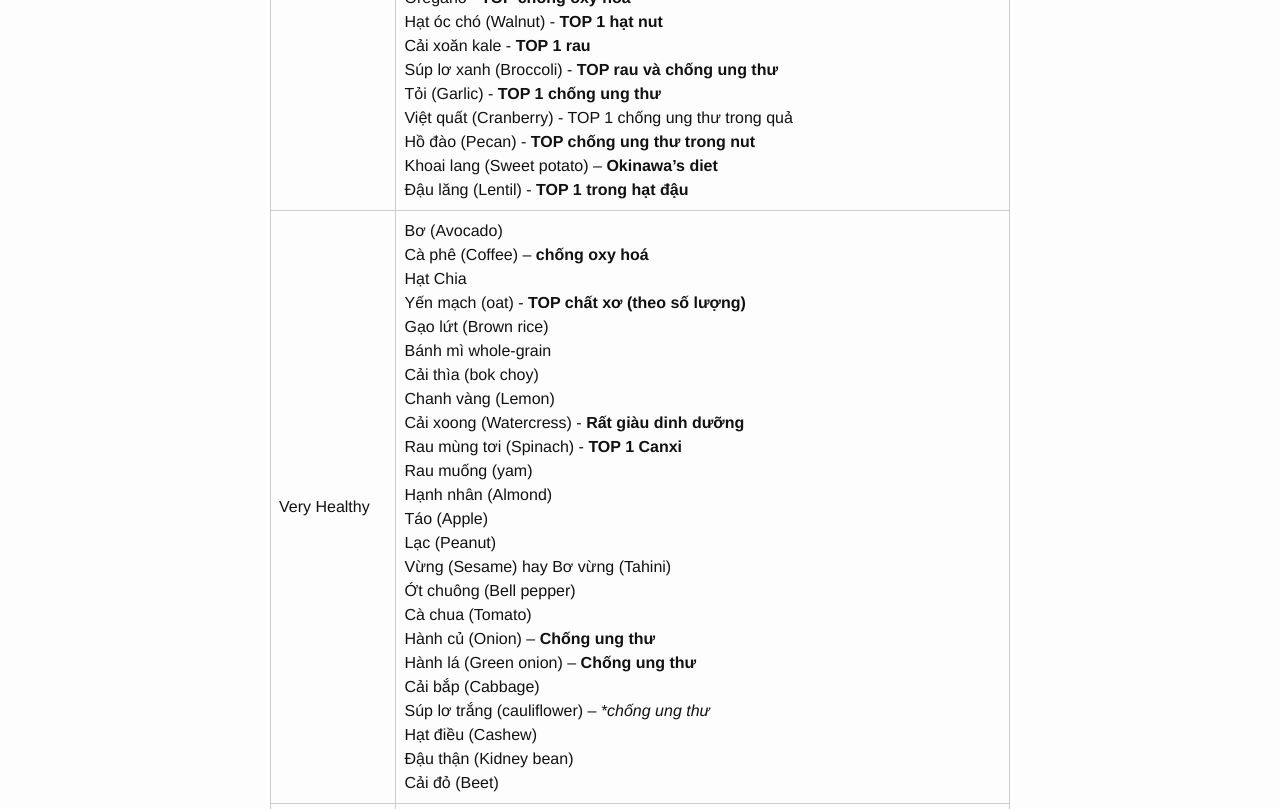
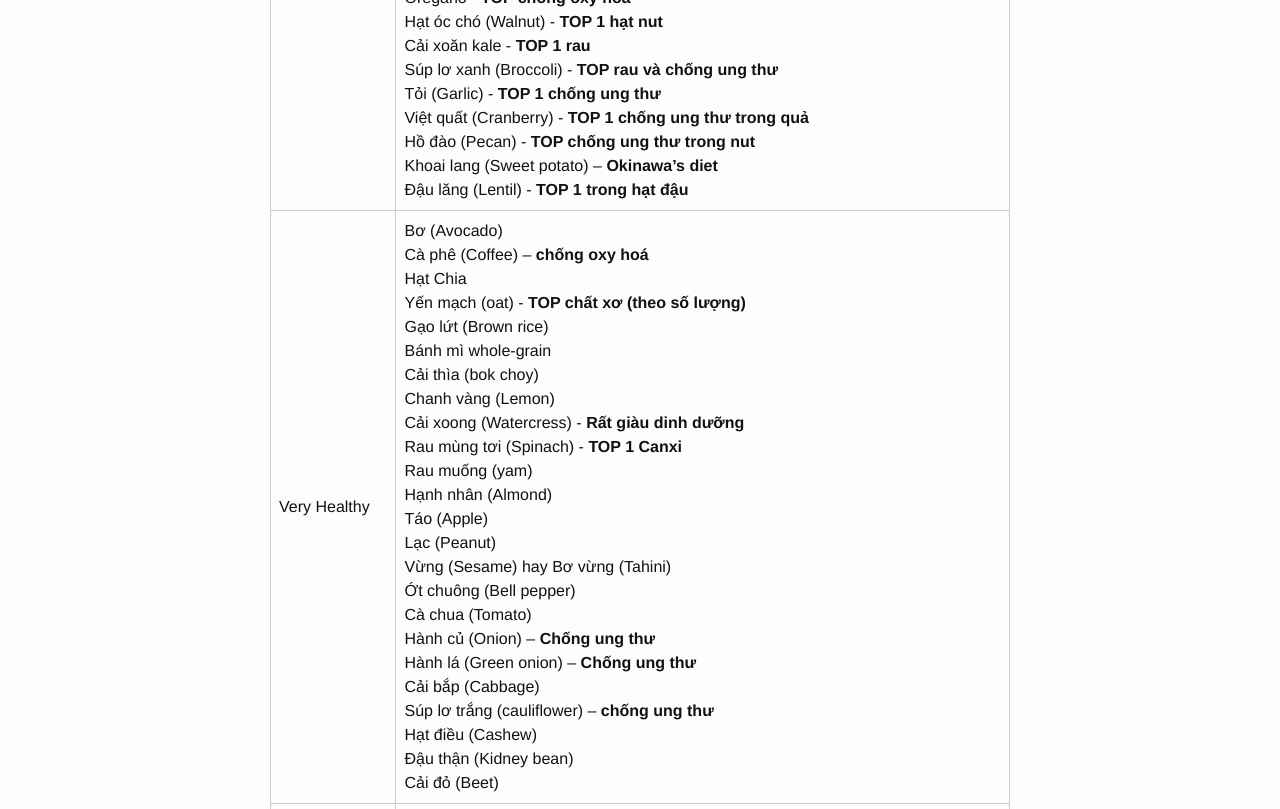
Before and after one commit to 7c78/7c78.github.io, a Jekyll site: the page built from _posts/2019-11-22-health.markdown, in a window 1280 px wide and 1400 px high, scrolled down 5017 px. Shown: the part 151-960 px from the top of the window. Built offline with Jekyll 4.4.1, drawn with Linux system fonts in a browser that asks for light colours; our own code applies the rules of GitHub Pages for plain Markdown files.

```diff
--- a/_posts/2019-11-22-health.markdown
+++ b/_posts/2019-11-22-health.markdown
@@ -155,9 +155,9 @@ lượng cao so với các đồ ăn bình thường mà chỉ một lượng nh
 chống viêm (anti-inflammatory), và chứa nhiều vitamin và khoáng chất.
 
 |-|-|
-| Superfood      | Quả Amla - **TOP 1 trong tất cả các loại đồ ăn**<br>Hạt lanh xay (Ground Flaxseed) - **TOP 2 (Top hạt seed)**<br>Trà xanh và Matcha - **TOP 3 (top antioxidant)**<br>Bột cacao (Cocoa powder) - **Top bổ não**<br>Bột đinh hương (Clove) - **Top gia vị**<br>Astaxanthin (viên) - **TOP 1 chống oxy hoá**<br>Bột quế (Ground Cinnamon) - **TOP chống oxy hoá**<br>Bột nghệ (Ground Turmeric) - **TOP chống ung thư**<br>Berry (blueberry, blackberry)<br>Trà hoa dâm bụt (Hibiscus tea) - **TOP trà**<br>Oregano - **TOP chống oxy hoá**<br>Hạt óc chó (Walnut) - **TOP 1 hạt nut**<br>Cải xoăn kale - **TOP 1 rau**<br>Súp lơ xanh (Broccoli) - **TOP rau và chống ung thư**<br>Tỏi (Garlic) - **TOP 1 chống ung thư**<br>Việt quất (Cranberry) - TOP 1 chống ung thư trong quả<br>Hồ đào (Pecan) - **TOP chống ung thư trong nut**<br>Khoai lang (Sweet potato) – **Okinawa's diet**<br>Đậu lăng (Lentil) - **TOP 1 trong hạt đậu** |
-| Very Healthy   | Bơ (Avocado)<br>Cà phê (Coffee) – **chống oxy hoá**<br>Hạt Chia<br>Yến mạch (oat) - **TOP chất xơ (theo số lượng)**<br>Gạo lứt (Brown rice)<br>Bánh mì whole-grain<br>Cải thìa (bok choy)<br>Chanh vàng (Lemon)<br>Cải xoong (Watercress) - **Rất giàu dinh dưỡng**<br>Rau mùng tơi (Spinach) - **TOP 1 Canxi**<br>Rau muống (yam)<br>Hạnh nhân (Almond)<br>Táo (Apple)<br>Lạc (Peanut)<br>Vừng (Sesame) hay Bơ vừng (Tahini)<br>Ớt chuông (Bell pepper)<br>Cà chua (Tomato)<br>Hành củ (Onion) – **Chống ung thư**<br>Hành lá (Green onion) – **Chống ung thư**<br>Cải bắp (Cabbage)<br>Súp lơ trắng (cauliflower) – **chống ung thư*<br>Hạt điều (Cashew)<br>Đậu thận (Kidney bean)<br>Cải đỏ (Beet)                                                                                                                                                                                     |
-| Healthy        | Cà phê (Coffee)<br>Cam (Orange)<br>Chanh xanh (Lime)<br>Các loại hoa quả khác<br>Các loại rau khác<br>Các loại hạt khác<br>Dầu oliu<br>Dưa chuột - **không giàu dinh dưỡng**<br>Cà rốt (Carrot)<br>Vitamin D3-sunshine vitamin viên                                                                                                                                                                                                                                                                                                                                                                                                                                                                                                                                                                                                                              |
-| Meh food       | Gạo trắng (White rice)<br>Cá (Fish)<br>Dầu dừa (Coconut oil) – **nhiều Saturated fat**                                                                                                                                                                                                                                                                                                                                                                                                                                                                                                                                                                                                                                                                                                                                                                            |
-| Unhealthy Food | Bánh mì trắng (White bread) – **Tăng tiểu đường, đột quỵ**<br>Bơ (Butter) - **nhiều chất béo bão hòa**<br>Trứng (Egg) - **tăng nguy cơ Ung thư tuyến tiền liệt, bệnh tim**<br>Sữa (Dairy)<br>Gà (Chicken) - **tăng nguy cơ Ung thư tuyến tiền liệt**<br>Mayonnaise - **nhiều chất béo bão hòa**<br>Muối (Salt) - **nằm giữa unhealthy và death food**<br>Dầu thực vật - **quá nhiều omega-6**<br>Vitamin A viên<br>Vitamin C viên<br>Multivitamins viên<br>Vitamin E viên<br>Canxi viên<br>Phô mai (Cheese)<br>Pizza                                                                                                                                                                                                                                                                                                                                                                               |
-| Death food     | Mỡ lợn (Pork fat) - **quá nhiều chất béo bão hòa**<br>Thịt lợn (Pork) - **quá nhiều mầm bệnh và không có nhiều dinh dưỡng, hormone (steroid)**<br>Thịt bò (Beef)<br>Thịt chế biến sẵn (Processed meat) - **cực hại**<br>Khoai tây chiên (French fry)<br>Burger<br>Đường (Sugar) – **suy giảm chức năng não, tăng nguy cơ tiểu đường**<br>Coca-Cola - **cực hại**<br>Các loại trà xanh đóng chai<br>Thuốc lá                                                                                                                                                                                                                                                                                                                                                                                                                                                                                               |
+| Superfood      | Quả Amla - **TOP 1 trong tất cả các loại đồ ăn**<br>Hạt lanh xay (Ground Flaxseed) - **TOP 2 (Top hạt seed)**<br>Trà xanh và Matcha - **TOP 3 (top antioxidant)**<br>Bột cacao (Cocoa powder) - **Top bổ não**<br>Bột đinh hương (Clove) - **Top gia vị**<br>Astaxanthin (viên) - **TOP 1 chống oxy hoá**<br>Bột quế (Ground Cinnamon) - **TOP chống oxy hoá**<br>Bột nghệ (Ground Turmeric) - **TOP chống ung thư**<br>Berry (blueberry, blackberry)<br>Trà hoa dâm bụt (Hibiscus tea) - **TOP trà**<br>Oregano - **TOP chống oxy hoá**<br>Hạt óc chó (Walnut) - **TOP 1 hạt nut**<br>Cải xoăn kale - **TOP 1 rau**<br>Súp lơ xanh (Broccoli) - **TOP rau và chống ung thư**<br>Tỏi (Garlic) - **TOP 1 chống ung thư**<br>Việt quất (Cranberry) - **TOP 1 chống ung thư trong quả**<br>Hồ đào (Pecan) - **TOP chống ung thư trong nut**<br>Khoai lang (Sweet potato) – **Okinawa's diet**<br>Đậu lăng (Lentil) - **TOP 1 trong hạt đậu** |
+| Very Healthy   | Bơ (Avocado)<br>Cà phê (Coffee) – **chống oxy hoá**<br>Hạt Chia<br>Yến mạch (oat) - **TOP chất xơ (theo số lượng)**<br>Gạo lứt (Brown rice)<br>Bánh mì whole-grain<br>Cải thìa (bok choy)<br>Chanh vàng (Lemon)<br>Cải xoong (Watercress) - **Rất giàu dinh dưỡng**<br>Rau mùng tơi (Spinach) - **TOP 1 Canxi**<br>Rau muống (yam)<br>Hạnh nhân (Almond)<br>Táo (Apple)<br>Lạc (Peanut)<br>Vừng (Sesame) hay Bơ vừng (Tahini)<br>Ớt chuông (Bell pepper)<br>Cà chua (Tomato)<br>Hành củ (Onion) – **Chống ung thư**<br>Hành lá (Green onion) – **Chống ung thư**<br>Cải bắp (Cabbage)<br>Súp lơ trắng (cauliflower) – **chống ung thư**<br>Hạt điều (Cashew)<br>Đậu thận (Kidney bean)<br>Cải đỏ (Beet)                                                                                                                                                                                                                                |
+| Healthy        | Cà phê (Coffee)<br>Cam (Orange)<br>Chanh xanh (Lime)<br>Các loại hoa quả khác<br>Các loại rau khác<br>Các loại hạt khác<br>Dầu oliu<br>Dưa chuột - **không giàu dinh dưỡng**<br>Cà rốt (Carrot)<br>Vitamin D3-sunshine vitamin viên                                                                                                                                                                                                                                                                                                                                                                                                                                                                                                                                                                                                                                                                                                   |
+| Meh food       | Gạo trắng (White rice)<br>Cá (Fish)<br>Dầu dừa (Coconut oil) – **nhiều Saturated fat**                                                                                                                                                                                                                                                                                                                                                                                                                                                                                                                                                                                                                                                                                                                                                                                                                                                |
+| Unhealthy Food | Bánh mì trắng (White bread) – **Tăng tiểu đường, đột quỵ**<br>Bơ (Butter) - **nhiều chất béo bão hòa**<br>Trứng (Egg) - **tăng nguy cơ Ung thư tuyến tiền liệt, bệnh tim**<br>Sữa (Dairy)<br>Gà (Chicken) - **tăng nguy cơ Ung thư tuyến tiền liệt**<br>Mayonnaise - **nhiều chất béo bão hòa**<br>Muối (Salt) - **nằm giữa unhealthy và death food**<br>Dầu thực vật - **quá nhiều omega-6**<br>Vitamin A viên<br>Vitamin C viên<br>Multivitamins viên<br>Vitamin E viên<br>Canxi viên<br>Phô mai (Cheese)<br>Pizza                                                                                                                                                                                                                                                                                                                                                                                                                  |
+| Death food     | Mỡ lợn (Pork fat) - **quá nhiều chất béo bão hòa**<br>Thịt lợn (Pork) - **quá nhiều mầm bệnh và không có nhiều dinh dưỡng, hormone (steroid)**<br>Thịt bò (Beef)<br>Thịt chế biến sẵn (Processed meat) - **cực hại**<br>Khoai tây chiên (French fry)<br>Burger<br>Đường (Sugar) – **suy giảm chức năng não, tăng nguy cơ tiểu đường**<br>Coca-Cola - **cực hại**<br>Các loại trà xanh đóng chai<br>Thuốc lá                                                                                                                                                                                                                                                                                                                                                                                                                                                                                                                           |
```
